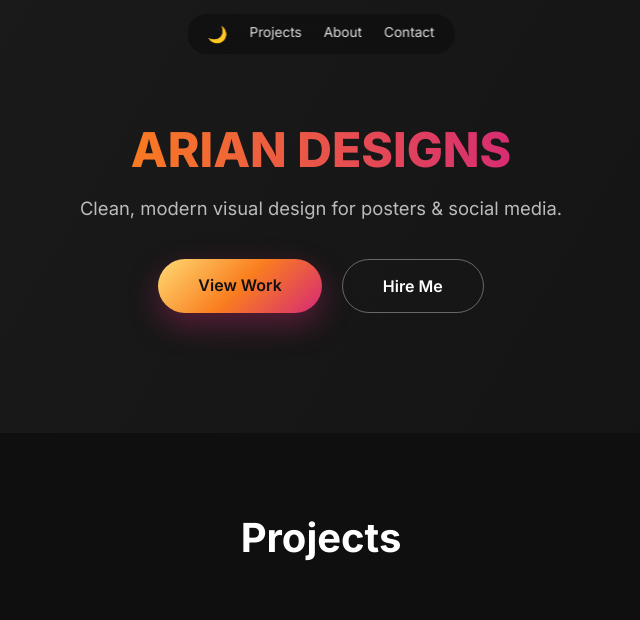
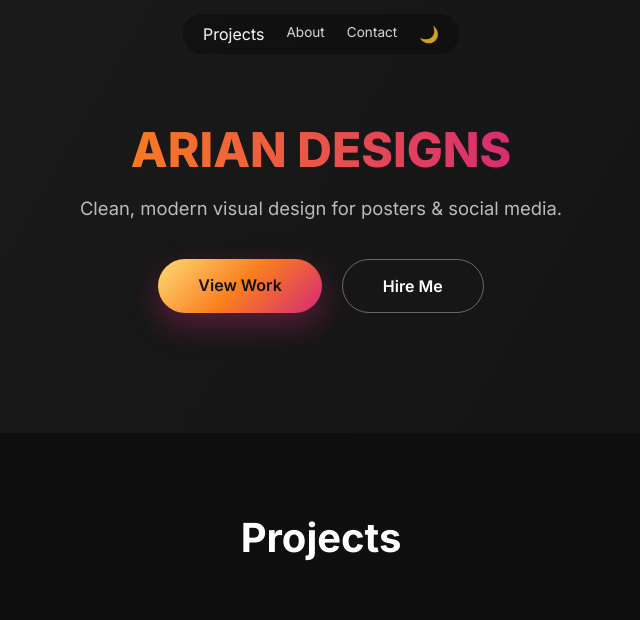
Before and after one commit to ariantechzone-stack/ariantechzone-stack.github.io, a Jekyll site: the page built from index.md, in a window 1280 px wide. Shown: the top 620 px of the page, without its empty margins (319-959 px from the left). Built offline with Jekyll 4.4.1, drawn with Linux system fonts in a browser that asks for light colours; grey boxes are pictures that could not be loaded.

Commit message:
Update default.html

```diff
--- a/_layouts/default.html
+++ b/_layouts/default.html
@@ -27,6 +27,21 @@ gtag('config','G-XXXXXXXX');
 <link href="https://fonts.googleapis.com/css2?family=Inter:wght@400;500;600;700;800&display=swap" rel="stylesheet">
 
 <style>
+#themeToggle{
+  background:none;
+  border:none;
+  font-size:1rem;
+  cursor:pointer;
+  color:#fff;
+  opacity:.8;
+  transition:transform .2s ease, opacity .2s ease;
+}
+#themeToggle:hover{
+  transform:scale(1.2);
+  opacity:1;
+}
+
+
   .light body{
   background:#f5f5f5;
   color:#111;
@@ -373,10 +388,10 @@ html{scroll-behavior:smooth;}
 <body>
 
 <header class="sticky-nav"
-  <button id="themeToggle">🌙</button>
   <a href="#projects">Projects</a>
   <a href="#about">About</a>
   <a href="#contact">Contact</a>
+    <button id="themeToggle">🌙</button>
 </header>
 
 <!-- HERO -->
@@ -695,6 +710,13 @@ toggle.onclick=()=>{
     <span class="modalTag" id="modalTag"></span>
   </div>
 </div>
+<script>
+const toggle=document.getElementById('themeToggle');
+toggle.onclick=()=>{
+  document.documentElement.classList.toggle('light');
+  toggle.textContent=document.documentElement.classList.contains('light') ? '☀️' : '🌙';
+};
+</script>
 
 </body>
 </html>
```
